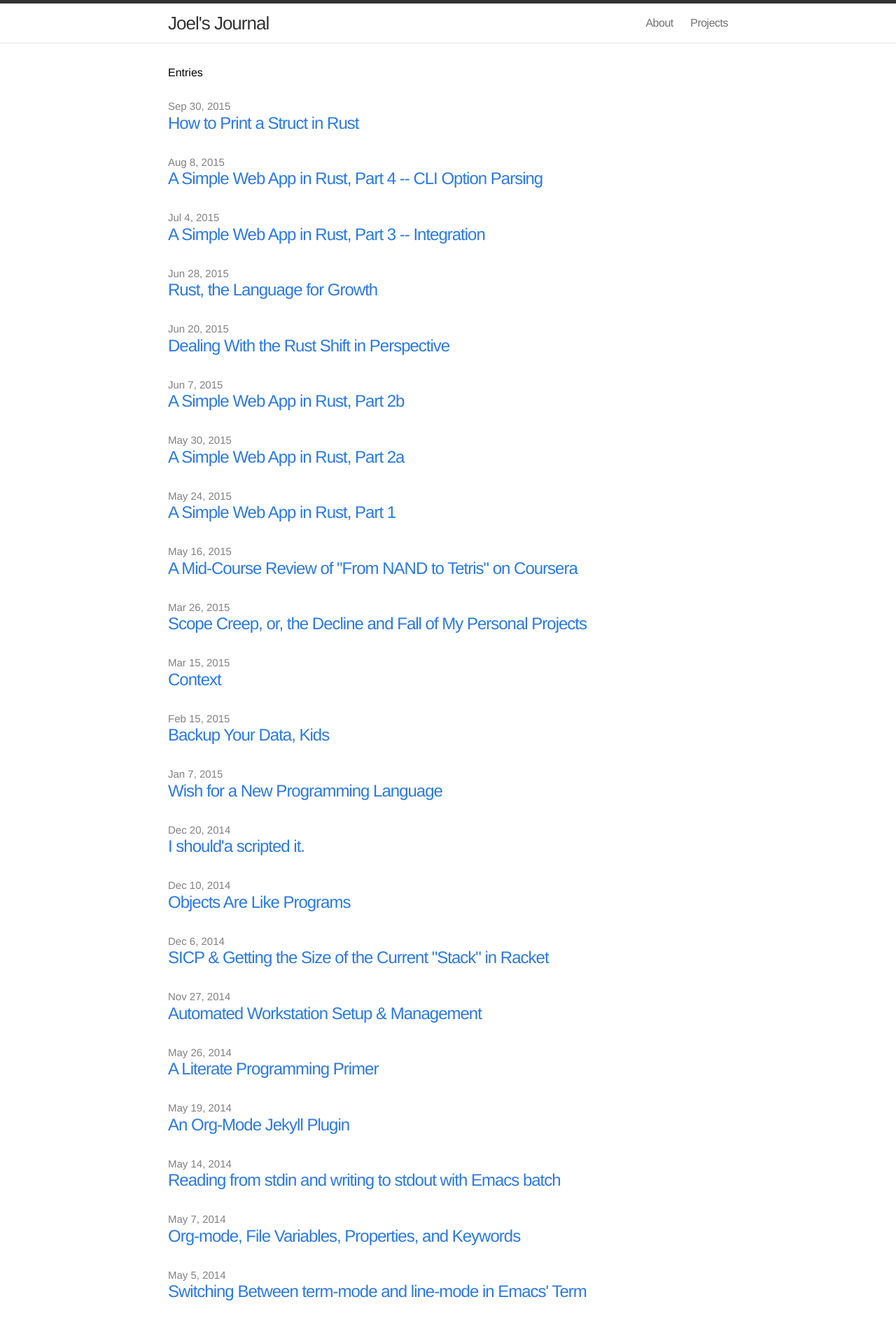
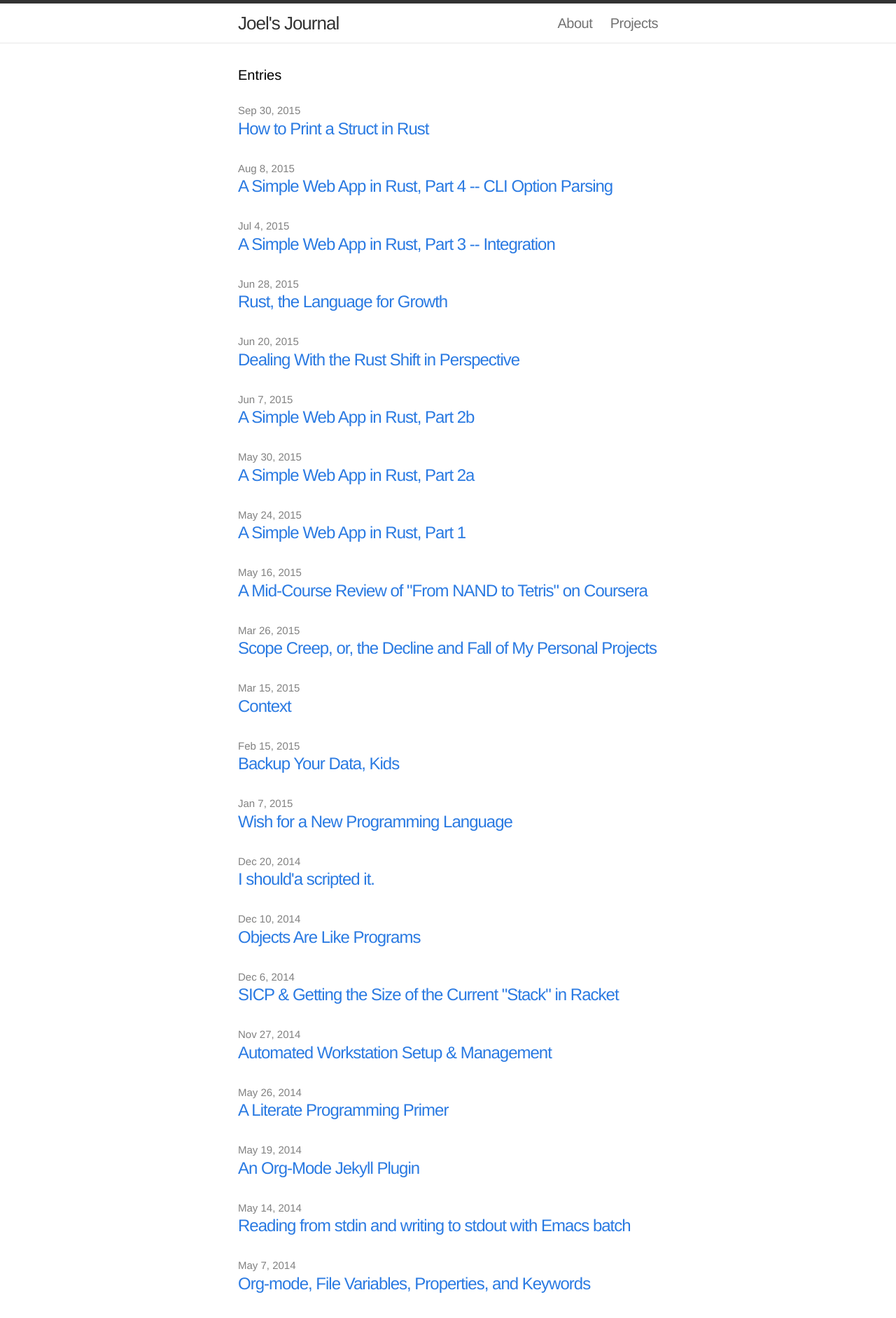
Before and after one commit to joelmccracken/joelmccracken.github.com, a Jekyll site: the page built from index.html, in a window 1280 px wide. Shown: the top 1883 px of the page at 70% size. Built offline with Jekyll 4.4.1, drawn with Linux system fonts in a browser that asks for light colours; Markdown is read by kramdown in place of the engine named in the settings.

Commit message:
tweak body width and font size

```diff
--- a/css/main.css
+++ b/css/main.css
@@ -11,9 +11,9 @@
 body {
   background-color: #FFF;
   font-family: Helvetica, Arial, sans-serif;
-  font-size: 16px;
+  font-size: 20px;
   line-height: 1.5;
-  font-weight: 300;
+  font-weight: 400;
   background-color: #fdfdfd;
 }
 
@@ -29,10 +29,10 @@
 .wrap:after { content:""; display:table; }
 .wrap:after { clear: both; }
 .wrap {
-  max-width: 800px;
-  padding: 0 30px;
-  margin: 0 auto;
-  zoom: 1;
+    max-width: 30em;
+    padding: 0 30px;
+    margin: 0 auto;
+    zoom: 1;
 }
 
 
```
